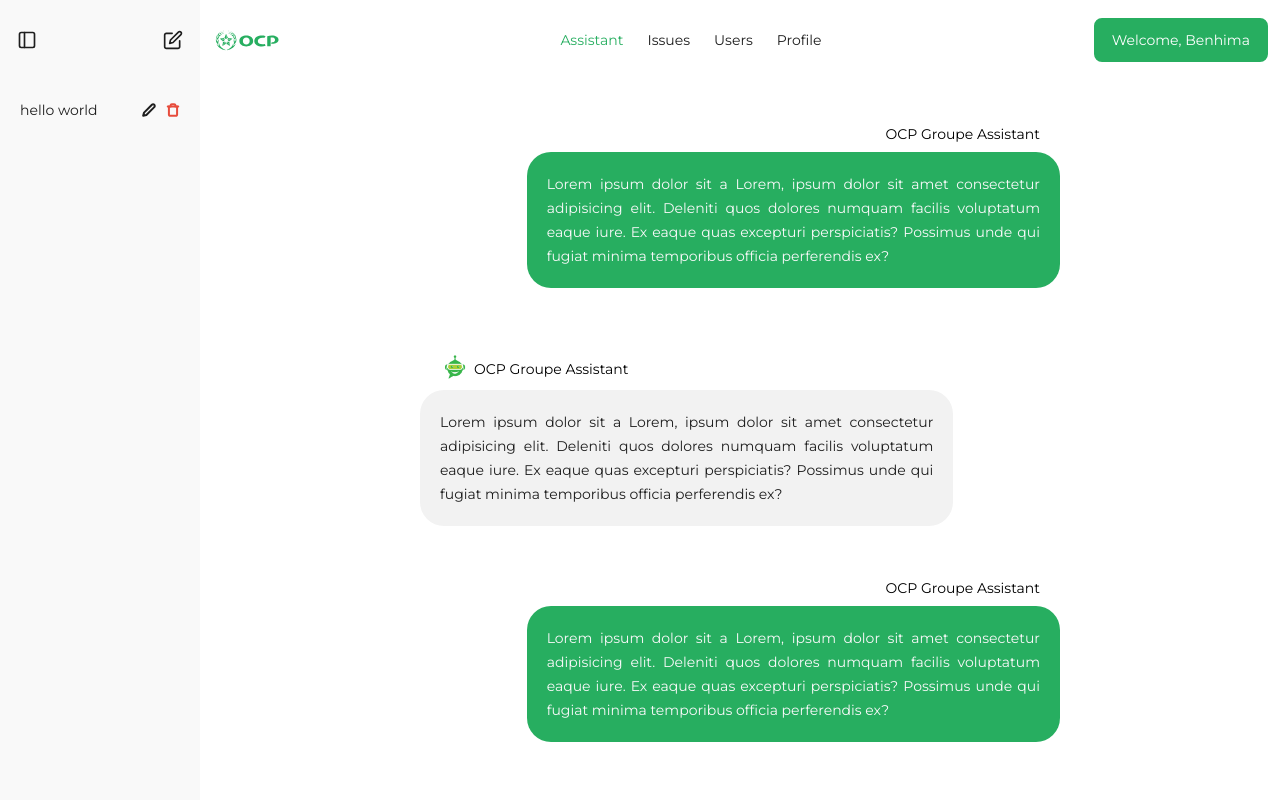
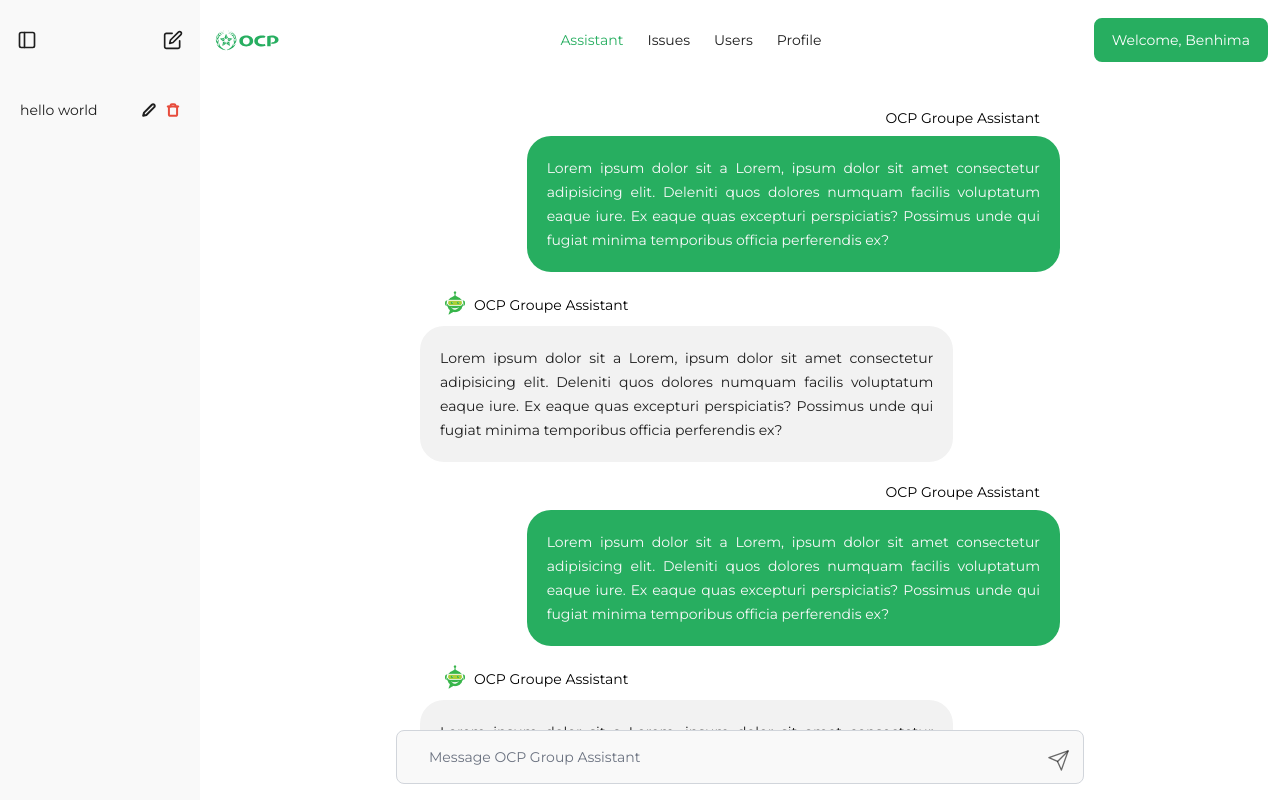
Before and after one commit to BENHIMA-Mohamed-Amine/OCP_FAQ_Assistant, a React (Vite) app in the folder front-end/: page / in a window 1280 px wide. Shown: the top 800 px of the page. Built offline with nearby package versions, Linux system fonts and the light colour scheme.

Commit message:
fix the overflow of the assistant page

```diff
--- a/front-end/src/components/Chat.jsx
+++ b/front-end/src/components/Chat.jsx
@@ -3,7 +3,7 @@
 
 export const Chat = () => {
   return (
-    <div className=" w-5/6 md:w-4/6 mx-auto p-4 flex flex-col justify-between max-h-[calc(100%-80px)] h-[calc(100%-80px)] overflow-auto">
+    <div className=" w-5/6 md:w-4/6 mx-auto p-4 flex flex-col justify-between h-[calc(100dvh-80px)]">
       <div className="flex-1 overflow-auto">
         <MessageContainer />
         <MessageContainer />
@@ -13,7 +13,7 @@
           <input
             type="text"
             id="search"
-            className="text-wrap block w-full p-4 ps-8 text-sm text-main border border-gray-300 rounded-lg bg-[#F9F9F9] focus:ring-[hsl(0,0%,90%)] focus:border-[hsl(0,0%,90%)] focus:outline-none"
+            className="text-wrap block w-full p-4 ps-8 text-sm text-main border border-gray-300 rounded-lg bg-[#F9F9F9] focus:ring-[hsl(0,0%,50%)] focus:border-[hsl(0,0%,90%)] focus:outline-none pr-[45px]"
             placeholder="Message OCP Group Assistant"
             required
           />
--- a/front-end/src/components/Message.jsx
+++ b/front-end/src/components/Message.jsx
@@ -7,7 +7,7 @@
   const textColor = messageFor === "ai" ? "text-main" : "text-[#f9f9f9]";
   const justifyContent = messageFor === "ai" ? "justify-start" : "justify-end";
   return (
-    <div className="flex flex-col p-6">
+    <div className="flex flex-col px-6 py-2">
       <div
         className={`flex ${justifyContent} space-x-1 items-center px-5 pb-2`}
       >
--- a/front-end/src/components/MessageContainer.jsx
+++ b/front-end/src/components/MessageContainer.jsx
@@ -4,7 +4,7 @@
 
 export const MessageContainer = () => {
   return (
-    <div className="flex flex-col gap-4">
+    <div className="flex flex-col">
       <HumanMessage />
       <AIMessage />
     </div>
--- a/front-end/src/index.css
+++ b/front-end/src/index.css
@@ -7,10 +7,6 @@
   font-optical-sizing: auto;
   font-weight: 400;
   font-style: normal;
-}
-
-body {
-  overflow: hidden;
 }
 
 html,
```
